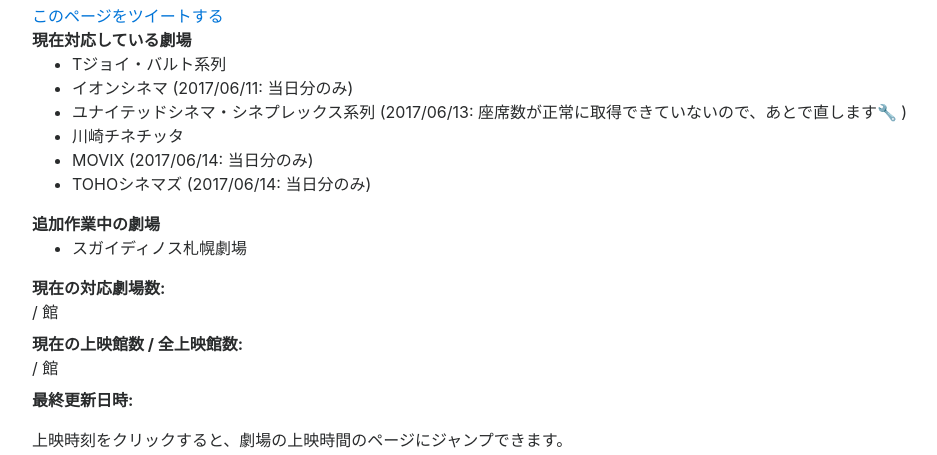
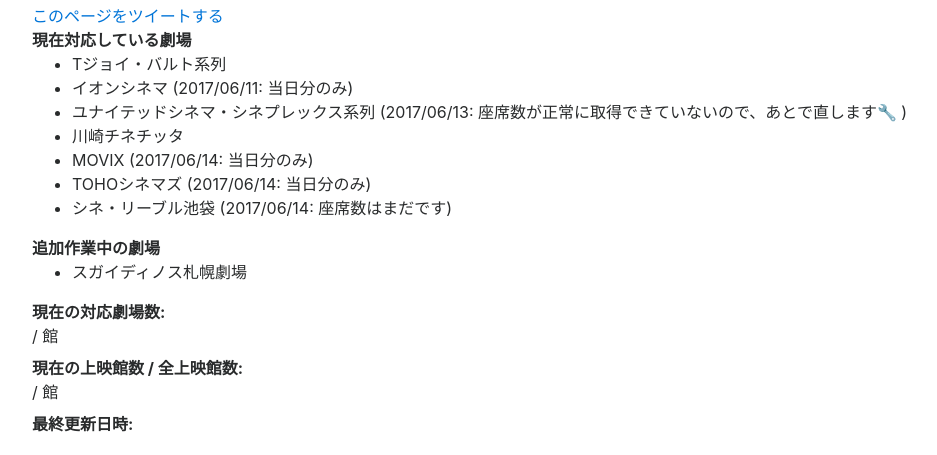
Before and after one commit to sakuramochi0/kinpri-theater-checker-website, a Django app: template templates/kinpri_theater_checker/index.html in a window 1280 px wide. Shown: the part 184-639 px from the top of the page, without its empty margins (53-990 px from the left). Run offline with Django 3.2, Linux system fonts and the light colour scheme; the template is opened without the code that fills it, so the values that code supplies are empty; some libraries are stand-ins or nearby versions.

Commit message:
add cine libre

```diff
--- a/templates/kinpri_theater_checker/index.html
+++ b/templates/kinpri_theater_checker/index.html
@@ -23,6 +23,7 @@
                 <li>川崎チネチッタ</li>
                 <li>MOVIX (2017/06/14: 当日分のみ)</li>
                 <li>TOHOシネマズ (2017/06/14: 当日分のみ)</li>
+                <li>シネ・リーブル池袋 (2017/06/14: 座席数はまだです)</li>
             </ul>
         </dd>
         <dt>追加作業中の劇場</dt>
```
